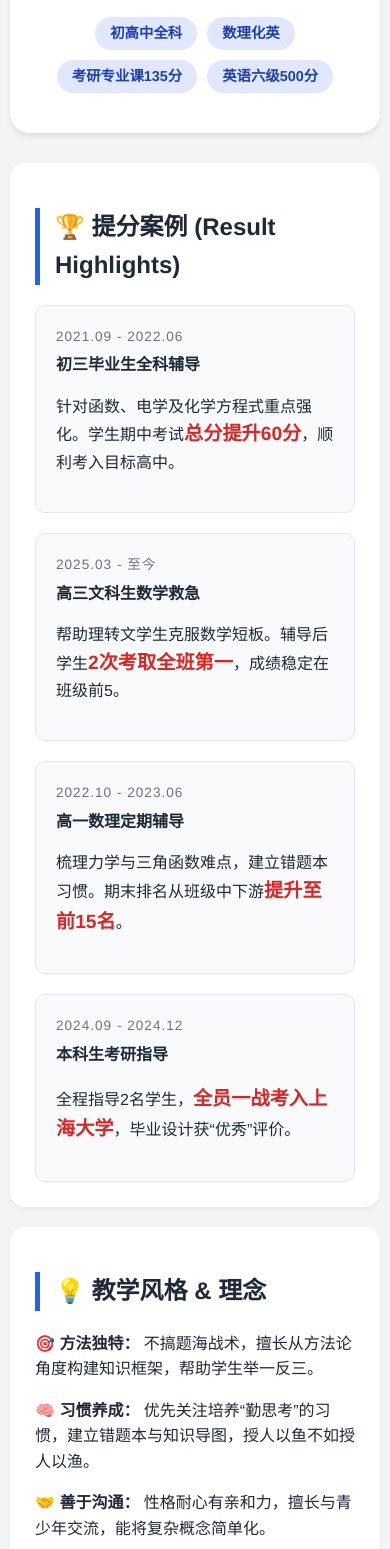
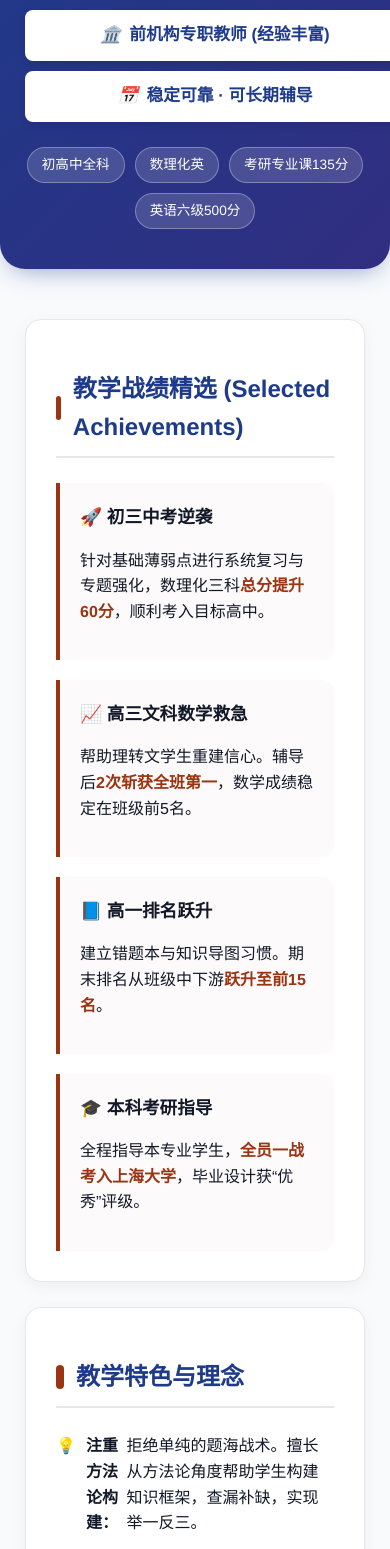
Before and after one commit to Ydgd123/Ydgd123.github.io, a plain HTML site: page index.html in a window 390 px wide. Shown: the part 159-1708 px from the top of the page. Drawn offline with Linux system fonts and the light colour scheme.

Commit message:
Create index.html

```diff
--- a/index.html
+++ b/index.html
@@ -3,19 +3,20 @@
 <head>
     <meta charset="UTF-8">
     <meta name="viewport" content="width=device-width, initial-scale=1.0">
-    <title>张晋滔 | 金牌全科家教</title>
+    <title>张老师 | 专业全科家教简历</title>
     <style>
         :root {
-            --primary-color: #2563eb; /*以此蓝色建立信任感*/
-            --secondary-color: #1e40af;
-            --text-dark: #1f2937;
-            --text-light: #6b7280;
-            --bg-light: #f3f4f6;
+            /* 采用更深沉、严肃的配色方案 */
+            --primary-color: #1e3a8a; /* 深海军蓝，专业稳重 */
+            --accent-color: #9a3412;  /* 古铜色强调色，代替鲜红，更具学术感 */
+            --text-dark: #111827;
+            --text-mid: #4b5563;
+            --bg-light: #f8fafc; /* 冷灰背景 */
             --white: #ffffff;
         }
 
         body {
-            font-family: 'Helvetica Neue', Helvetica, Arial, sans-serif;
+            font-family: 'Helvetica Neue', Helvetica, 'PingFang SC', 'Microsoft YaHei', Arial, sans-serif;
             line-height: 1.6;
             color: var(--text-dark);
             margin: 0;
@@ -27,140 +28,192 @@
         .container {
             max-width: 800px;
             margin: 0 auto;
-            padding: 20px;
+            background-color: var(--bg-light);
+            min-height: 100vh;
+            display: flex;
+            flex-direction: column;
         }
 
-        /* 头部 Hero Section */
+        /* --- 头部核心信息区 --- */
         header {
-            background-color: var(--white);
-            padding: 40px 20px;
+            background: linear-gradient(135deg, var(--primary-color) 0%, #312e81 100%);
+            color: var(--white);
+            padding: 50px 25px 40px;
             text-align: center;
-            border-radius: 0 0 20px 20px;
-            box-shadow: 0 4px 6px -1px rgba(0, 0, 0, 0.1);
+            border-radius: 0 0 25px 25px;
+            box-shadow: 0 10px 25px -10px rgba(30, 58, 138, 0.5);
             margin-bottom: 30px;
         }
 
         h1 {
-            color: var(--primary-color);
-            margin-bottom: 5px;
-            font-size: 2.5rem;
+            margin: 0;
+            font-size: 2.8rem;
+            font-weight: 700;
+            letter-spacing: 1px;
         }
 
-        .subtitle {
+        .education {
             font-size: 1.1rem;
-            color: var(--text-light);
-            margin-bottom: 20px;
-            font-weight: 500;
+            opacity: 0.9;
+            margin-top: 10px;
+            font-weight: 300;
         }
 
-        .tags {
+        /* 新增：重点强调栏 */
+        .key-highlights {
+            display: flex;
+            justify-content: center;
+            gap: 15px;
+            margin: 25px 0;
+            flex-wrap: wrap;
+        }
+
+        .key-badge {
+            background-color: var(--white);
+            color: var(--primary-color);
+            padding: 12px 20px;
+            border-radius: 8px;
+            font-weight: 700;
+            font-size: 1.05rem;
+            box-shadow: 0 4px 6px rgba(0,0,0,0.1);
+            display: flex;
+            align-items: center;
+        }
+        .key-badge i { margin-right: 8px; }
+
+        /* 能力标签 */
+        .tags-bar {
             display: flex;
             justify-content: center;
             gap: 10px;
             flex-wrap: wrap;
+            margin-top: 20px;
         }
 
         .tag {
-            background-color: #e0e7ff;
-            color: var(--secondary-color);
-            padding: 5px 15px;
+            background-color: rgba(255,255,255,0.15);
+            border: 1px solid rgba(255,255,255,0.3);
+            color: var(--white);
+            padding: 6px 14px;
             border-radius: 50px;
-            font-size: 0.9rem;
+            font-size: 0.85rem;
+            font-weight: 500;
+        }
+
+        /* --- 内容区块通用样式 --- */
+        .content-section {
+            padding: 20px 25px;
+        }
+
+        .card {
+            background: var(--white);
+            padding: 30px;
+            border-radius: 16px;
+            box-shadow: 0 4px 15px rgba(0,0,0,0.05);
+            margin-bottom: 25px;
+            border: 1px solid #e5e7eb;
+        }
+
+        .section-title {
+            font-size: 1.5rem;
+            color: var(--primary-color);
+            margin-bottom: 25px;
+            padding-bottom: 10px;
+            border-bottom: 2px solid #e5e7eb;
+            font-weight: 700;
+            display: flex;
+            align-items: center;
+        }
+        .section-title::before {
+            content: '';
+            display: inline-block;
+            width: 8px;
+            height: 24px;
+            background-color: var(--accent-color);
+            margin-right: 12px;
+            border-radius: 4px;
+        }
+
+        /* 战绩列表风格 */
+        .achievement-list {
+            display: grid;
+            grid-template-columns: repeat(auto-fit, minmax(320px, 1fr));
+            gap: 20px;
+        }
+
+        .achieve-item {
+            background-color: #fcfafa;
+            border-left: 4px solid var(--accent-color);
+            padding: 20px;
+            border-radius: 0 12px 12px 0;
+        }
+
+        .achieve-title {
+            font-weight: 700;
+            font-size: 1.1rem;
+            margin-bottom: 8px;
+            color: var(--text-dark);
+        }
+
+        .score-highlight {
+            color: var(--accent-color);
+            font-weight: 800;
+        }
+
+        /* 教学特色列表 */
+        .feature-list p {
+            margin-bottom: 15px;
+            display: flex;
+        }
+        .feature-icon {
+            color: var(--accent-color);
+            margin-right: 10px;
             font-weight: bold;
         }
 
-        /* 卡片通用样式 */
-        .card {
-            background: var(--white);
-            padding: 25px;
-            border-radius: 15px;
-            margin-bottom: 20px;
-            box-shadow: 0 2px 4px rgba(0,0,0,0.05);
+        /* --- 底部联系栏 (含二维码) --- */
+        .footer-contact {
+            background: var(--text-dark); /* 深灰色背景更显严肃 */
+            color: var(--white);
+            text-align: center;
+            padding: 40px 25px;
+            margin-top: auto; /* 推到底部 */
+            border-radius: 25px 25px 0 0;
         }
 
-        .section-title {
-            border-left: 5px solid var(--primary-color);
-            padding-left: 15px;
-            margin-bottom: 20px;
-            font-size: 1.5rem;
-            color: var(--text-dark);
+        .contact-info {
+            font-size: 1.1rem;
+            margin-bottom: 25px;
+        }
+        .contact-info span { margin: 0 10px; }
+
+        /* 二维码样式 */
+        .qr-container {
+            background: var(--white);
+            padding: 15px;
+            border-radius: 12px;
+            display: inline-block;
+            box-shadow: 0 10px 25px rgba(0,0,0,0.2);
         }
 
-        /* 成绩亮点 Grid */
-        .achievements-grid {
-            display: grid;
-            grid-template-columns: repeat(auto-fit, minmax(300px, 1fr));
-            gap: 20px;
+        .qr-image {
+            width: 180px;
+            height: 180px;
+            display: block;
         }
-
-        .achievement-item {
-            background: #f8fafc;
-            border: 1px solid #e2e8f0;
-            padding: 20px;
-            border-radius: 10px;
-        }
-
-        .score-highlight {
-            color: #dc2626; /* 红色强调分数 */
-            font-weight: bold;
-            font-size: 1.2rem;
-        }
-
-        /* 经历列表 */
-        .timeline-item {
-            margin-bottom: 25px;
-            padding-bottom: 25px;
-            border-bottom: 1px solid #eee;
-        }
-
-        .timeline-item:last-child {
-            border-bottom: none;
-        }
-
-        .timeline-date {
-            font-size: 0.85rem;
-            color: var(--text-light);
-            text-transform: uppercase;
-            letter-spacing: 1px;
-            margin-bottom: 5px;
-        }
-
-        .timeline-role {
-            font-size: 1.1rem;
-            font-weight: bold;
-            color: var(--primary-color);
-            margin-bottom: 8px;
-        }
-
-        /* 底部联系 */
-        .contact-bar {
-            background: var(--primary-color);
-            color: var(--white);
-            text-align: center;
-            padding: 30px;
-            border-radius: 20px 20px 0 0;
-            margin-top: 40px;
-        }
-
-        .contact-btn {
-            display: inline-block;
-            background: var(--white);
-            color: var(--primary-color);
-            padding: 10px 30px;
-            border-radius: 50px;
-            text-decoration: none;
-            font-weight: bold;
-            margin-top: 15px;
-            transition: transform 0.2s;
-        }
-
-        .contact-btn:hover {
-            transform: scale(1.05);
+        .qr-hint {
+            color: var(--text-dark);
+            font-size: 0.9rem;
+            margin-top: 10px;
+            font-weight: 500;
         }
 
         @media (max-width: 600px) {
-            h1 { font-size: 2rem; }
-            .container { padding: 10px; }
+            h1 { font-size: 2.2rem; }
+            .key-highlights { flex-direction: column; gap: 10px; }
+            .key-badge { width: 100%; justify-content: center;}
+            .achievement-list { grid-template-columns: 1fr; }
+            .contact-info span { display: block; margin: 10px 0; }
         }
     </style>
 </head>
@@ -169,9 +222,19 @@
 <div class="container">
 
     <header>
-        <h1>张晋滔</h1>
-        <div class="subtitle">桂林电子科技大学 · 电子信息硕士研究生</div>
-        <div class="tags">
+        <h1>张老师</h1>
+        <div class="education">桂林电子科技大学 · 电子信息硕士研究生</div>
+
+        <div class="key-highlights">
+            <div class="key-badge">
+                <i>🏛️</i> 前机构专职教师 (经验丰富)
+            </div>
+            <div class="key-badge">
+                <i>📅</i> 稳定可靠 · 可长期辅导
+            </div>
+        </div>
+
+        <div class="tags-bar">
             <span class="tag">初高中全科</span>
             <span class="tag">数理化英</span>
             <span class="tag">考研专业课135分</span>
@@ -179,61 +242,52 @@
         </div>
     </header>
 
+    <div class="content-section">
+
         <div class="card">
-        <h2 class="section-title">🏆 提分案例 (Result Highlights)</h2>
-        <div class="achievements-grid">
-            <div class="achievement-item">
-                <div class="timeline-date">2021.09 - 2022.06</div>
-                <strong>初三毕业生全科辅导</strong>
-                <p>针对函数、电学及化学方程式重点强化。学生期中考试<span class="score-highlight">总分提升60分</span>，顺利考入目标高中。</p>
+            <h2 class="section-title">教学战绩精选 (Selected Achievements)</h2>
+            <div class="achievement-list">
+                <div class="achieve-item">
+                    <div class="achieve-title">🚀 初三中考逆袭</div>
+                    <p>针对基础薄弱点进行系统复习与专题强化，数理化三科<span class="score-highlight">总分提升60分</span>，顺利考入目标高中。</p>
                 </div>
-            <div class="achievement-item">
-                <div class="timeline-date">2025.03 - 至今</div>
-                <strong>高三文科生数学救急</strong>
-                <p>帮助理转文学生克服数学短板。辅导后学生<span class="score-highlight">2次考取全班第一</span>，成绩稳定在班级前5。</p>
+                <div class="achieve-item">
+                    <div class="achieve-title">📈 高三文科数学救急</div>
+                    <p>帮助理转文学生重建信心。辅导后<span class="score-highlight">2次斩获全班第一</span>，数学成绩稳定在班级前5名。</p>
                 </div>
-            <div class="achievement-item">
-                <div class="timeline-date">2022.10 - 2023.06</div>
-                <strong>高一数理定期辅导</strong>
-                <p>梳理力学与三角函数难点，建立错题本习惯。期末排名从班级中下游<span class="score-highlight">提升至前15名</span>。</p>
+                <div class="achieve-item">
+                    <div class="achieve-title">📘 高一排名跃升</div>
+                    <p>建立错题本与知识导图习惯。期末排名从班级中下游<span class="score-highlight">跃升至前15名</span>。</p>
                 </div>
-            <div class="achievement-item">
-                <div class="timeline-date">2024.09 - 2024.12</div>
-                <strong>本科生考研指导</strong>
-                <p>全程指导2名学生，<span class="score-highlight">全员一战考入上海大学</span>，毕业设计获“优秀”评价。</p>
+                <div class="achieve-item">
+                    <div class="achieve-title">🎓 本科考研指导</div>
+                    <p>全程指导本专业学生，<span class="score-highlight">全员一战考入上海大学</span>，毕业设计获“优秀”评级。</p>
                 </div>
             </div>
         </div>
 
         <div class="card">
-        <h2 class="section-title">💡 教学风格 & 理念</h2>
-        <p><strong>🎯 方法独特：</strong> 不搞题海战术，擅长从方法论角度构建知识框架，帮助学生举一反三。</p>
-        <p><strong>🧠 习惯养成：</strong> 优先关注培养“勤思考”的习惯，建立错题本与知识导图，授人以鱼不如授人以渔。</p>
-        <p><strong>🤝 善于沟通：</strong> 性格耐心有亲和力，擅长与青少年交流，能将复杂概念简单化。</p>
+            <h2 class="section-title">教学特色与理念</h2>
+            <div class="feature-list">
+                <p><span class="feature-icon">💡</span><strong>注重方法论构建：</strong>拒绝单纯的题海战术。擅长从方法论角度帮助学生构建知识框架，查漏补缺，实现举一反三。</p>
+                <p><span class="feature-icon">🧠</span><strong>培养核心习惯：</strong>优先关注培养学生“勤于思考”和主动学习的良好习惯，授人以鱼不如授人以渔。</p>
+                <p><span class="feature-icon">🤝</span><strong>极具亲和力：</strong>性格耐心，擅长以青少年易于理解的方式讲解复杂概念，沟通顺畅高效。</p>
             </div>
-
-    <div class="card">
-        <h2 class="section-title">💼 履历概览</h2>
-
-        <div class="timeline-item">
-            <div class="timeline-date">2020.06 - 2021.06</div>
-            <div class="timeline-role">专职理科教师 | 长沙县智利英语</div>
-            <div>全职负责理科教学工作，积累了丰富的公立/机构教学经验。</div>
-        </div>
-
-        <div class="timeline-item">
-            <div class="timeline-date">2019.03 - 2020.03</div>
-            <div class="timeline-role">专职理科教师 | 长沙县星沙拓扑教育</div>
-            <div>早期教育工作经验，奠定了扎实的授课基础。</div>
         </div>
     </div>
 
-    <div class="contact-bar">
-        <h3>预约试听 / 咨询课程</h3>
-        <p>电话: 130-7767-3897 &nbsp;|&nbsp; 微信: qq2428092649</p>
-        <p style="font-size: 0.9rem; opacity: 0.8;">邮箱: z2428092649@gmail.com</p>
-        <a href="tel:13077673897" class="contact-btn">📞 立即拨打</a>
+    <footer class="footer-contact">
+        <h2>预约试听 / 咨询课程</h2>
+        <div class="contact-info">
+            <span>📞 电话: 130-7767-3897</span> |
+            <span>✉️ 邮箱: z2428092649@gmail.com</span>
         </div>
+
+        <div class="qr-container">
+            <img src="image_0.png" alt="张老师微信二维码" class="qr-image">
+            <div class="qr-hint">扫一扫添加我的微信</div>
+        </div>
+    </footer>
 
 </div>
 
```
Lines whose indentation alone changed are shown as unchanged.
